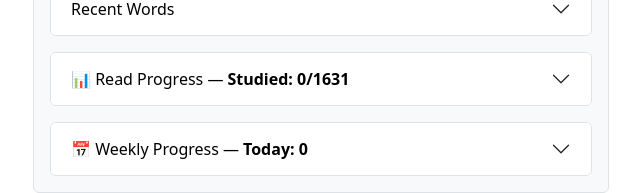
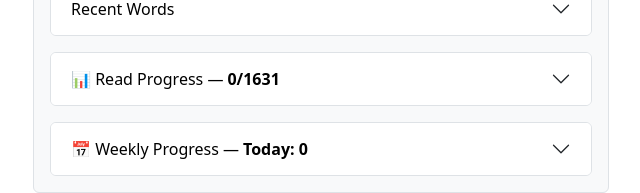
Before and after one commit to Reza-Ghz/Vocabra, a React (Create React App) app: page / in a window 1280 px wide. Shown: the part 404-597 px from the top of the page, without its empty margins (319-959 px from the left). Built offline with nearby package versions, Linux system fonts and the light colour scheme.

Commit message:
Update text.

```diff
--- a/src/components/ReadProgress.tsx
+++ b/src/components/ReadProgress.tsx
@@ -24,7 +24,7 @@ const ReadProgress: React.FC<ReadProgressProps> = ({ storedWords }) => {
         <Accordion className="mt-3">
             <Accordion.Item eventKey="0">
                 <Accordion.Header>
-                    📊 Read Progress — <strong className="ms-1">Studied: {studiedCount}/{storedWords.length}</strong>
+                    📊 Read Progress — <strong className="ms-1">{studiedCount}/{storedWords.length}</strong>
                 </Accordion.Header>
                 <Accordion.Body>
                     {storedWords.length === 0 ? (
```
